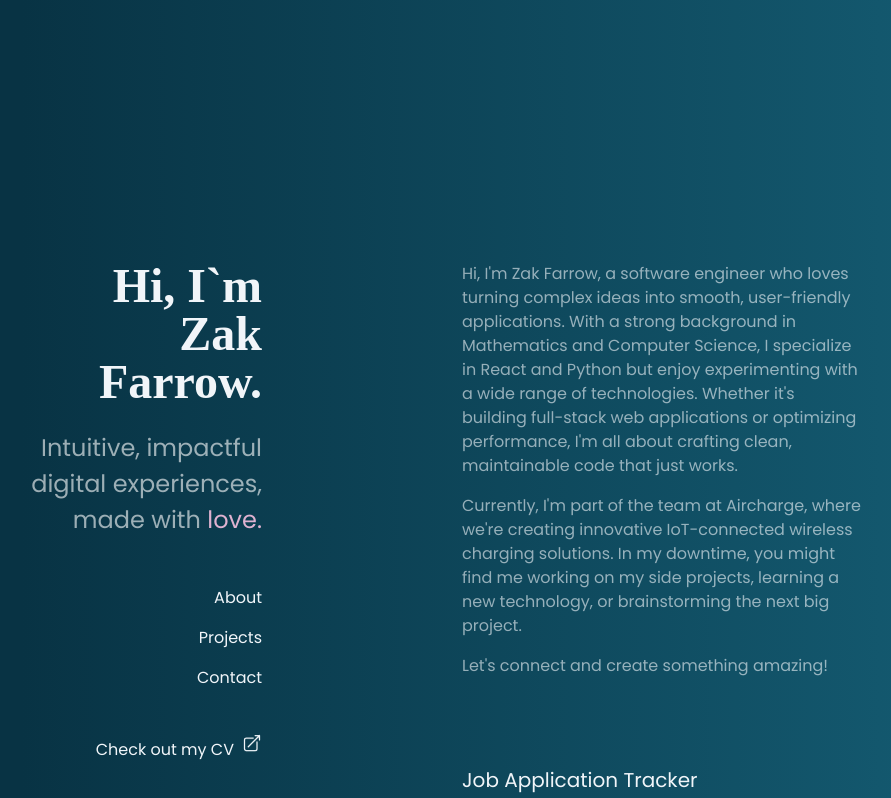
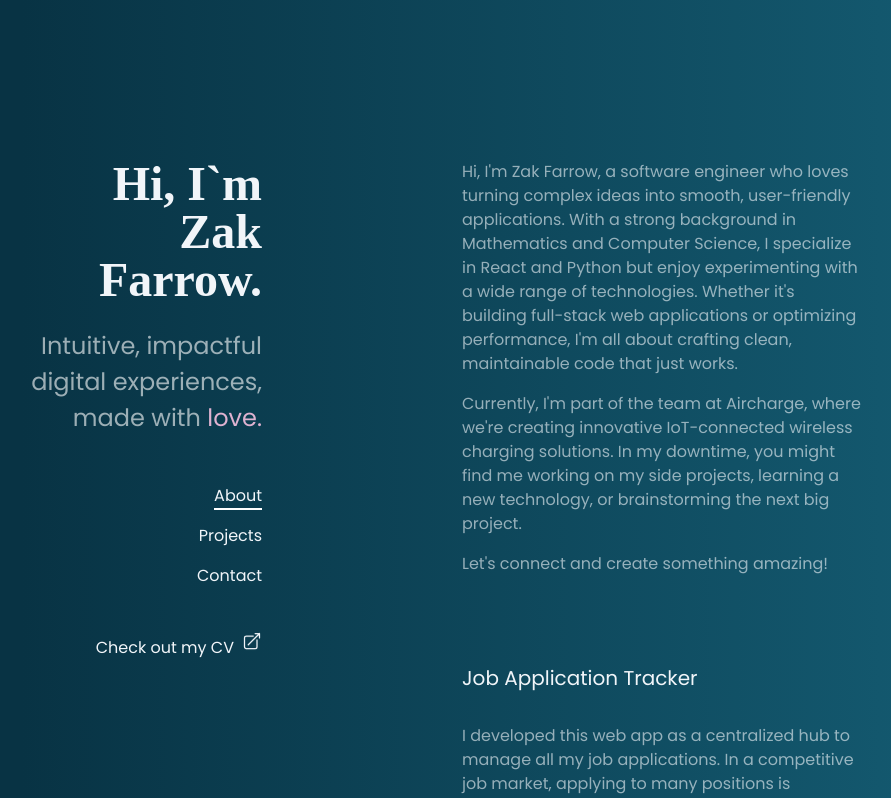
Before and after one commit to zakfarrow/portfolio, a Next.js app: page / in a window 1280 px wide. Shown: the top 798 px of the page, without its empty margins (234-1125 px from the left). Built offline with nearby package versions, Linux system fonts and the light colour scheme; a web font is replaced by a local one.

Commit message:
Minor margin adjustment

```diff
--- a/src/app/page.tsx
+++ b/src/app/page.tsx
@@ -9,7 +9,7 @@ import DocumentLink from "@/components/DocumentLink";
 
 const Home = () => {
   return (
-    <div className="mx-[8%] my-[8%] sm:flex sm:justify-between sm:gap-4 lg:mx-[5%] xl:mx-[10%]">
+    <div className="mx-[8%] my-[8%] sm:flex sm:justify-between sm:gap-4 md:my-0 lg:mx-[5%] xl:mx-[10%]">
       <header className="flex max-h-screen w-full flex-col items-end gap-y-12 pb-16 pt-24 md:sticky md:top-0 md:w-1/2 md:py-40 lg:px-12 xl:px-32">
         <Hero />
         <Navbar />
```
Also changed, not shown: public/endless-constellation.svg (deleted).
